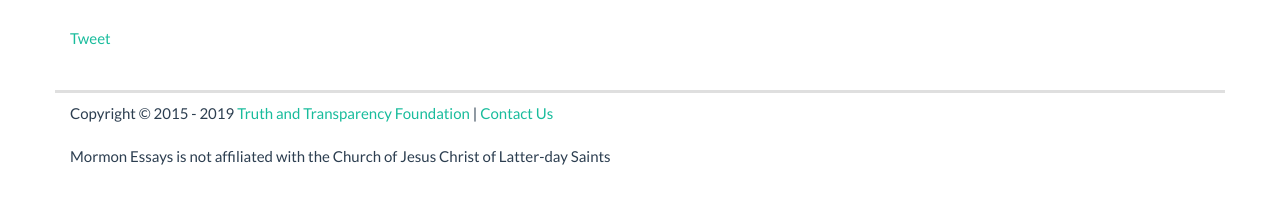
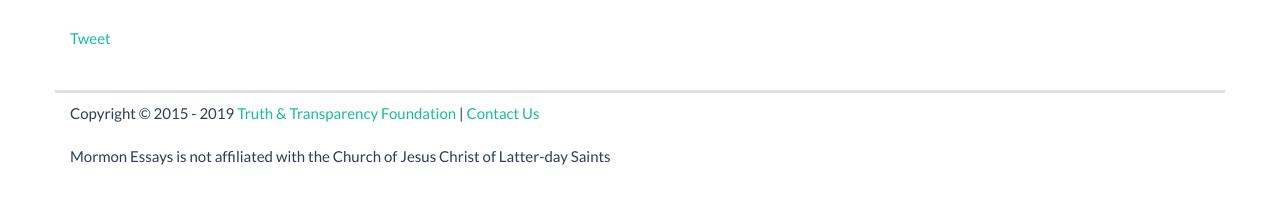
Before and after one commit to truthandtransparency/mormonessays.com, a Jekyll site: the page built from index.html, in a window 1280 px wide and 900 px high, scrolled down 2744 px. Shown: the part 683-887 px from the top of the window. Built offline with Jekyll 4.4.1, drawn with Linux system fonts in a browser that asks for light colours; nearby versions of some CDN libraries; comment, search, counter and statistics services are not loaded.

Commit message:
Update TTF name

```diff
--- a/_config.yml
+++ b/_config.yml
@@ -12,7 +12,7 @@ github_username:  mormonessays
 markdown: kramdown
 
 org: Mormon Essays
-mother: Truth and Transparency Foundation
+mother: Truth & Transparency Foundation
 mother_url: https://truthandtransparency.org
 
 collections:
```
